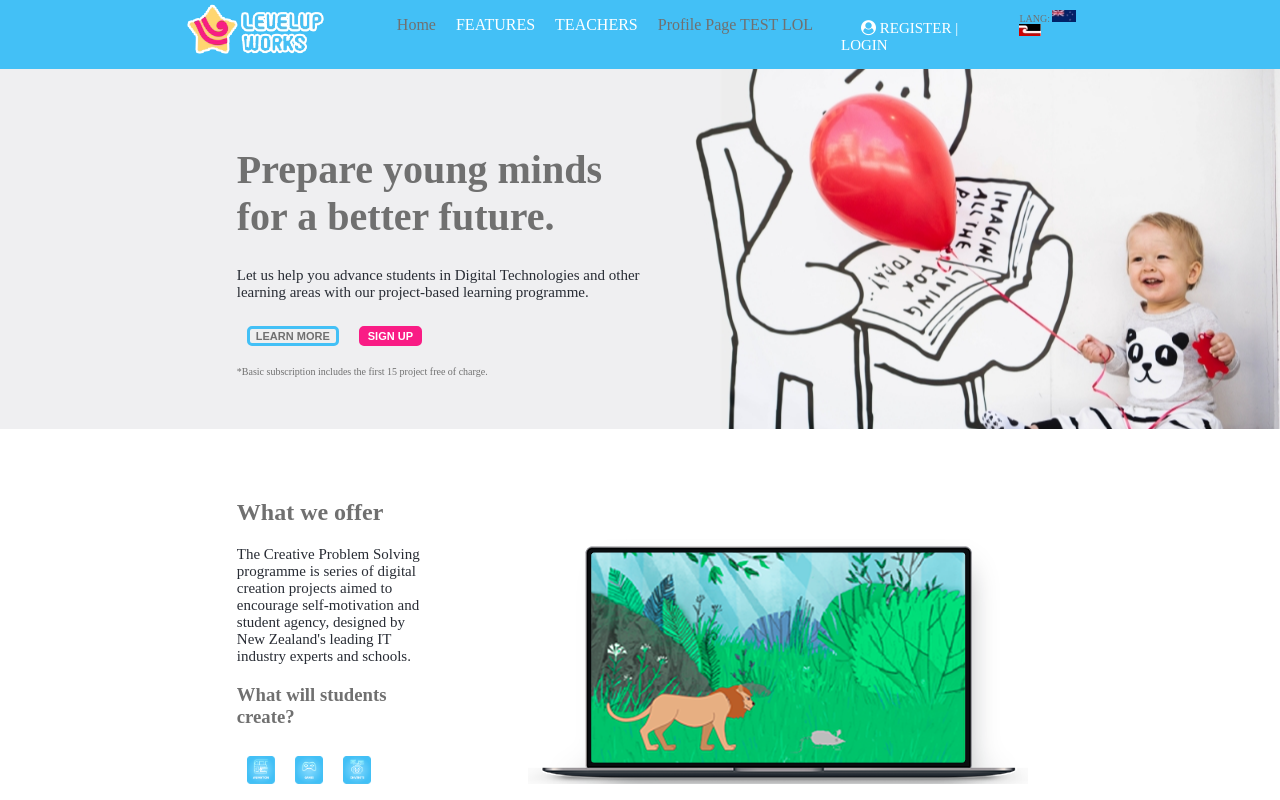
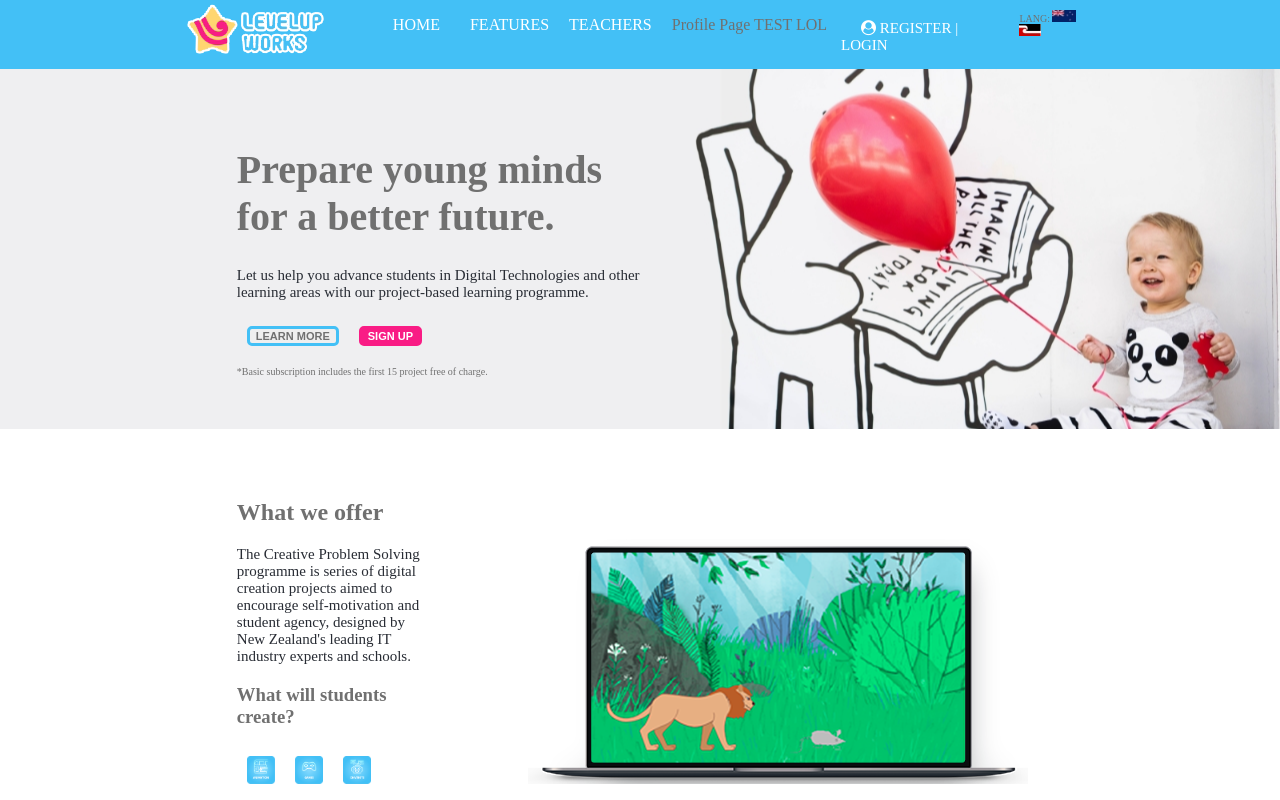
Before and after one commit to joechamberlain1/missionxteamzero-1, a React (Create React App) app: page / in a window 1280 px wide. Shown: the top 800 px of the page. Built offline with nearby package versions, Linux system fonts and the light colour scheme.

Commit message:
change HOME link to apply css to it - Ofa

```diff
--- a/src/Components/nav.js
+++ b/src/Components/nav.js
@@ -16,8 +16,8 @@ function Nav() {
         <nav>
           <ul>
             <li>
-              {/* <a href="#" className="a1">HOME </a> */}
-              <Link to="/">Home</Link>
+              <a href="#" className="a1">
+              <Link to="/">HOME</Link></a>
             </li>
             <li>
               <a href="#" className="a1">
```
